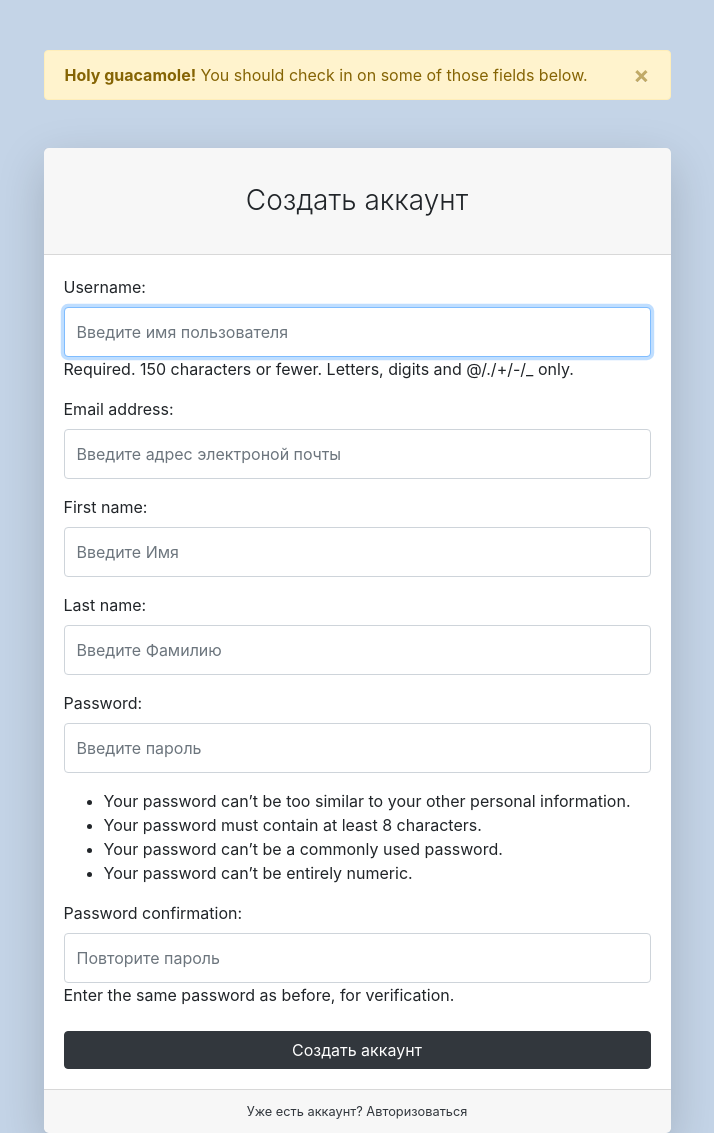
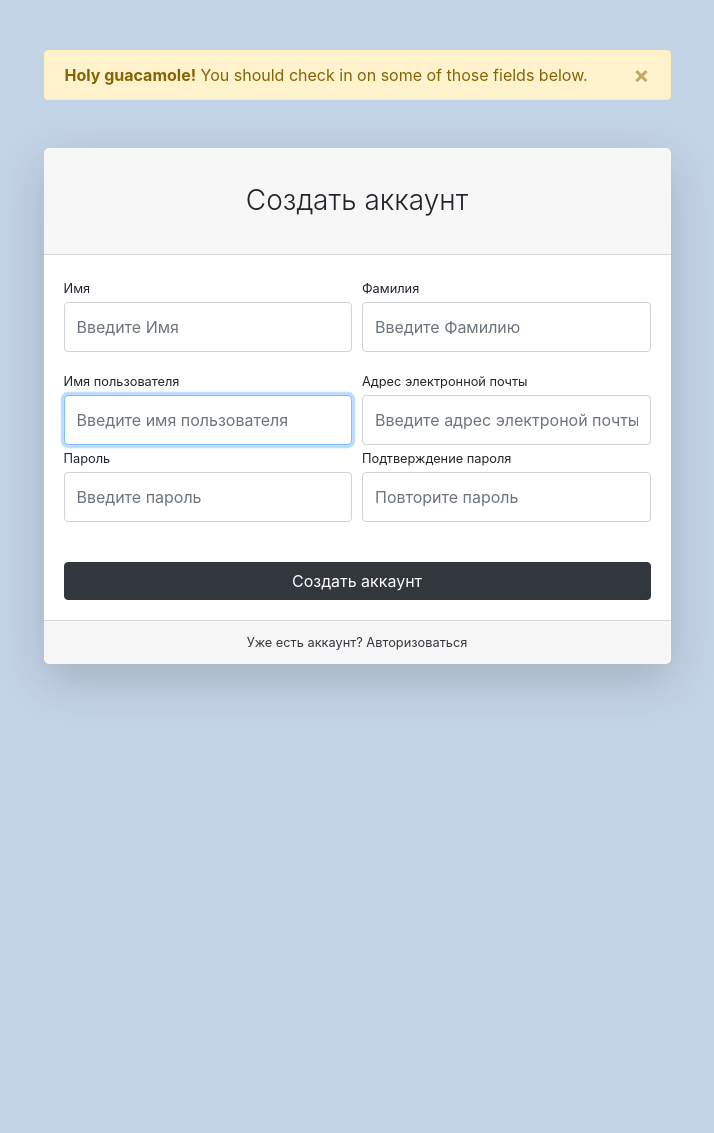
Before and after one commit to EvgenPalimov/GeekShop, a Django app: template authapp/templates/authapp/registration.html in a window 1280 px wide. Shown: the whole page, without its empty margins (283-997 px from the left). After the commit the page ends 692 px from the top, so only its background shows below. Run offline with Django 3.2, Linux system fonts and the light colour scheme; the template is opened without the code that fills it: values that come from a table or form of the project are taken from there, others are empty; some libraries are stand-ins or nearby versions.

Commit message:
fixed bags

```diff
--- a/authapp/templates/authapp/login.html
+++ b/authapp/templates/authapp/login.html
@@ -20,7 +20,7 @@
                     </div>
                     <div class="form-group">
                         <label class="small mb-1" for="{{ form.password.id_for_label }}">Пароль</label>
-                        <{{ form.password}}
+                        {{ form.password}}
                     </div>
                     <div class="form-group d-flex align-items-center justify-content-between mt-4 mb-0">
                         <a class="small" href="#">Забыли пароль?</a>
--- a/authapp/templates/authapp/registration.html
+++ b/authapp/templates/authapp/registration.html
@@ -14,47 +14,46 @@
             <div class="card-body">
                 <form action="{% url 'authapp:registration' %} " method="post">
                     {% csrf_token %}
-                    {{ form.as_p }}
-{#                    <div class="form-row">#}
-{#                        <div class="col-md-6">#}
-{#                            <div class="form-group">#}
-{#                                <label class="small mb-1" for="{{ form.username.id_for_label }}">Имя</label>#}
-{#                                {{ form.first_name }}#}
-{#                            </div>#}
-{#                        </div>#}
-{#                        <div class="col-md-6">#}
-{#                            <div class="form-group">#}
-{#                                <label class="small mb-1" for="{{ form.last_name.id_for_label }}">Фамилия</label>#}
-{#                                {{ form.last_name }}#}
-{#                            </div>#}
-{#                        </div>#}
-{#                    </div>#}
-{#                    <div class="form-row">#}
-{#                        <div class="col-md-6">#}
-{#                            <label class="small mb-1" for="{{ form.username.id_for_label }}">Имя пользователя</label>#}
-{#                            {{ form.username }}#}
-{#                        </div>#}
-{#                        <div class="col-md-6">#}
-{#                            <label class="small mb-1" for="{{ form.email.id_for_label }}">Адрес электронной#}
-{#                                почты</label>#}
-{#                            {{ form.email }}#}
-{#                        </div>#}
-{#                    </div>#}
-{#                    <div class="form-row">#}
-{#                        <div class="col-md-6">#}
-{#                            <div class="form-group">#}
-{#                                <label class="small mb-1" for="{{ form.password1.id_for_label }}">Пароль</label>#}
-{#                                {{ form.password1 }}#}
-{#                            </div>#}
-{#                        </div>#}
-{#                        <div class="col-md-6">#}
-{#                            <div class="form-group">#}
-{#                                <label class="small mb-1" for="{{ form.password2.id_for_label }}">Подтверждение#}
-{#                                    пароля</label>#}
-{#                                {{ form.password2 }}#}
-{#                            </div>#}
-{#                        </div>#}
-{#                    </div>#}
+                    <div class="form-row">
+                        <div class="col-md-6">
+                            <div class="form-group">
+                                <label class="small mb-1" for="{{ form.username.id_for_label }}">Имя</label>
+                                {{ form.first_name }}
+                            </div>
+                        </div>
+                        <div class="col-md-6">
+                            <div class="form-group">
+                                <label class="small mb-1" for="{{ form.last_name.id_for_label }}">Фамилия</label>
+                                {{ form.last_name }}
+                            </div>
+                        </div>
+                    </div>
+                    <div class="form-row">
+                        <div class="col-md-6">
+                            <label class="small mb-1" for="{{ form.username.id_for_label }}">Имя пользователя</label>
+                            {{ form.username }}
+                        </div>
+                        <div class="col-md-6">
+                            <label class="small mb-1" for="{{ form.email.id_for_label }}">Адрес электронной
+                                почты</label>
+                            {{ form.email }}
+                        </div>
+                    </div>
+                    <div class="form-row">
+                        <div class="col-md-6">
+                            <div class="form-group">
+                                <label class="small mb-1" for="{{ form.password1.id_for_label }}">Пароль</label>
+                                {{ form.password1 }}
+                            </div>
+                        </div>
+                        <div class="col-md-6">
+                            <div class="form-group">
+                                <label class="small mb-1" for="{{ form.password2.id_for_label }}">Подтверждение
+                                    пароля</label>
+                                {{ form.password2 }}
+                            </div>
+                        </div>
+                    </div>
                     <div class="form-group mt-4 mb-0">
                         <input class="btn btn-primary btn-block" type="submit" value="Создать аккаунт">
                     </div>
--- a/authapp/views.py
+++ b/authapp/views.py
@@ -40,7 +40,7 @@ def registration(request):
         else:
             print(form.errors)
     else:
-        form = UserLoginForm()
+        form = UserRegistrationForm()
     content = {
         'title': 'GeekShop | Регистрация',
         'form': form
```
Also changed, not shown: authapp/fixtures/users.json (added, +42 -0 lines), mainapp/management/commands/fill_db.py (+10 -0 lines), authapp/forms.py (line endings or trailing spaces).
